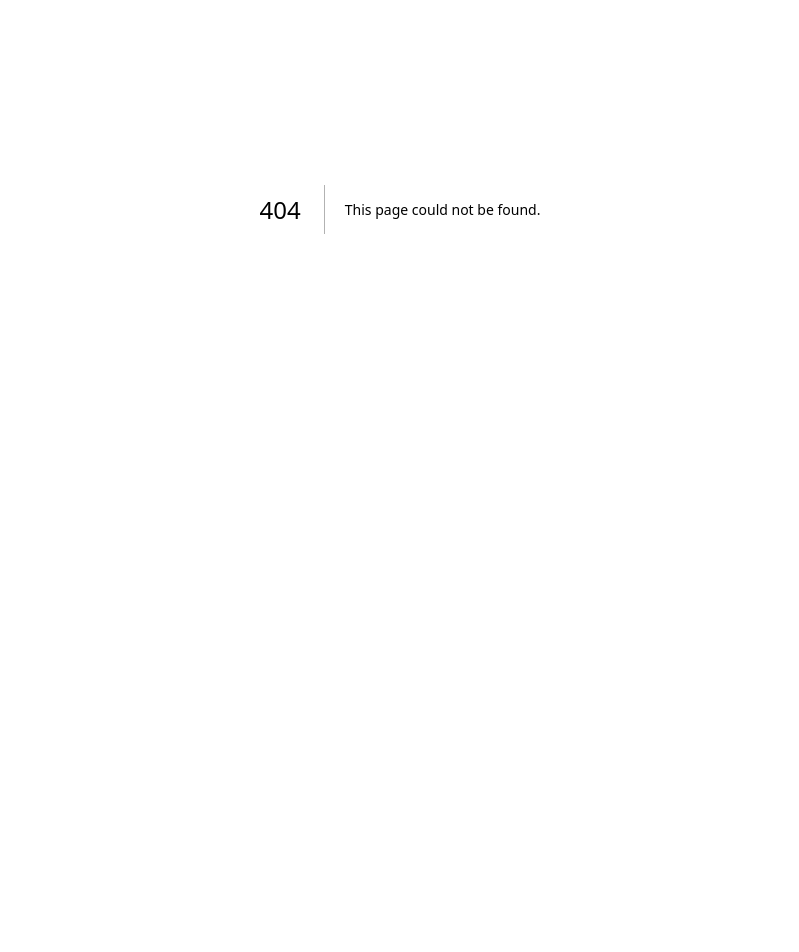
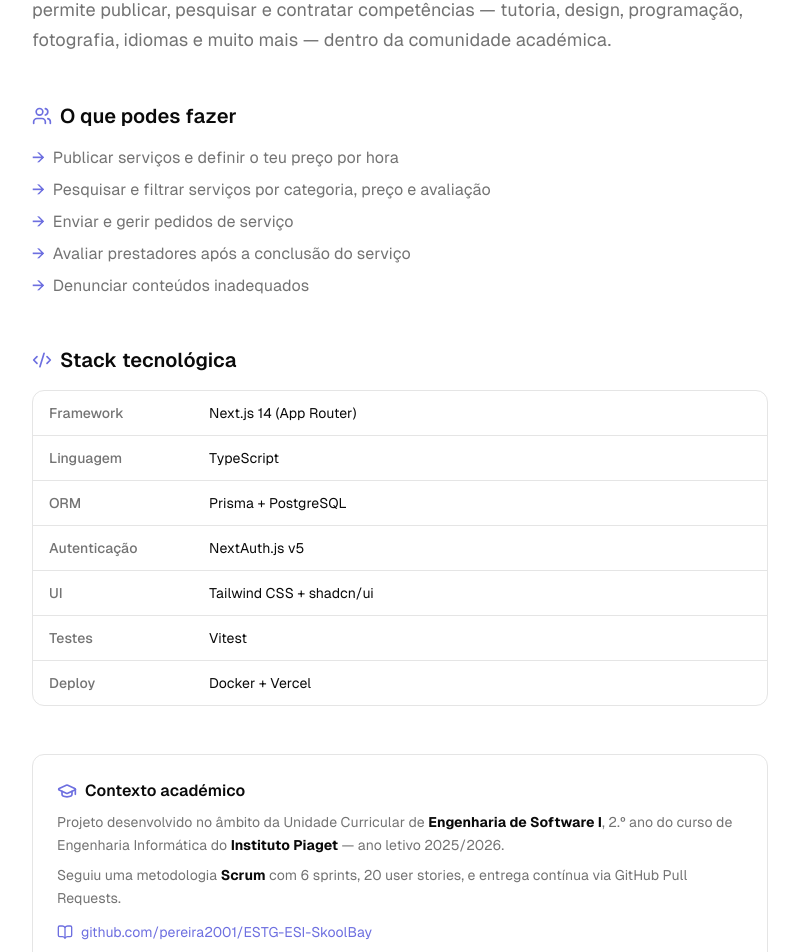
Before and after one commit to pereira2001/ESTG-ESI-SkoolBay, a Next.js app: page /about in a window 1280 px wide. Before the commit this address had no page. Shown: the part 191-1143 px from the top of the page, without its empty margins (240-1039 px from the left). Before the commit the page ends 800 px from the top, so only its background shows below. Built offline with nearby package versions, Linux system fonts and the light colour scheme; no server answers.

Commit message:
feat(about): adicionar página sobre o SkoolBay

```diff
--- /dev/null
+++ b/src/app/(main)/about/page.tsx
@@ -0,0 +1,108 @@
+import type { Metadata } from 'next'
+import { GraduationCap, Code2, Users, BookOpen } from 'lucide-react'
+
+export const metadata: Metadata = {
+  title: 'Sobre — SkoolBay',
+}
+
+const STACK = [
+  { label: 'Framework', value: 'Next.js 14 (App Router)' },
+  { label: 'Linguagem', value: 'TypeScript' },
+  { label: 'ORM', value: 'Prisma + PostgreSQL' },
+  { label: 'Autenticação', value: 'NextAuth.js v5' },
+  { label: 'UI', value: 'Tailwind CSS + shadcn/ui' },
+  { label: 'Testes', value: 'Vitest' },
+  { label: 'Deploy', value: 'Docker + Vercel' },
+]
+
+export default function AboutPage() {
+  return (
+    <div className="max-w-3xl mx-auto px-4 py-12 space-y-12">
+      {/* Hero */}
+      <div className="space-y-4">
+        <h1 className="text-3xl font-bold tracking-tight">Sobre o SkoolBay</h1>
+        <p className="text-lg text-muted-foreground leading-relaxed">
+          O <strong className="text-foreground">SkoolBay</strong> é um marketplace de serviços entre
+          estudantes universitários. A plataforma permite publicar, pesquisar e contratar
+          competências — tutoria, design, programação, fotografia, idiomas e muito mais — dentro
+          da comunidade académica.
+        </p>
+      </div>
+
+      {/* O que podes fazer */}
+      <div className="space-y-4">
+        <h2 className="text-xl font-semibold flex items-center gap-2">
+          <Users className="h-5 w-5 text-primary" />
+          O que podes fazer
+        </h2>
+        <ul className="space-y-2 text-muted-foreground">
+          <li className="flex gap-2">
+            <span className="text-primary font-medium shrink-0">→</span>
+            Publicar serviços e definir o teu preço por hora
+          </li>
+          <li className="flex gap-2">
+            <span className="text-primary font-medium shrink-0">→</span>
+            Pesquisar e filtrar serviços por categoria, preço e avaliação
+          </li>
+          <li className="flex gap-2">
+            <span className="text-primary font-medium shrink-0">→</span>
+            Enviar e gerir pedidos de serviço
+          </li>
+          <li className="flex gap-2">
+            <span className="text-primary font-medium shrink-0">→</span>
+            Avaliar prestadores após a conclusão do serviço
+          </li>
+          <li className="flex gap-2">
+            <span className="text-primary font-medium shrink-0">→</span>
+            Denunciar conteúdos inadequados
+          </li>
+        </ul>
+      </div>
+
+      {/* Stack técnica */}
+      <div className="space-y-4">
+        <h2 className="text-xl font-semibold flex items-center gap-2">
+          <Code2 className="h-5 w-5 text-primary" />
+          Stack tecnológica
+        </h2>
+        <div className="rounded-xl border divide-y">
+          {STACK.map(({ label, value }) => (
+            <div key={label} className="flex items-center gap-4 px-4 py-3 text-sm">
+              <span className="w-36 shrink-0 font-medium text-muted-foreground">{label}</span>
+              <span>{value}</span>
+            </div>
+          ))}
+        </div>
+      </div>
+
+      {/* Contexto académico */}
+      <div className="rounded-xl border bg-primary/5 p-6 space-y-2">
+        <div className="flex items-center gap-2 font-semibold">
+          <GraduationCap className="h-5 w-5 text-primary" />
+          Contexto académico
+        </div>
+        <p className="text-sm text-muted-foreground leading-relaxed">
+          Projeto desenvolvido no âmbito da Unidade Curricular de{' '}
+          <strong className="text-foreground">Engenharia de Software I</strong>, 2.º ano do curso
+          de Engenharia Informática do{' '}
+          <strong className="text-foreground">Instituto Piaget</strong> — ano letivo 2025/2026.
+        </p>
+        <p className="text-sm text-muted-foreground leading-relaxed">
+          Seguiu uma metodologia <strong className="text-foreground">Scrum</strong> com 6 sprints,
+          20 user stories, e entrega contínua via GitHub Pull Requests.
+        </p>
+        <div className="flex items-center gap-2 pt-1">
+          <BookOpen className="h-4 w-4 text-primary" />
+          <a
+            href="https://github.com/pereira2001/ESTG-ESI-SkoolBay"
+            target="_blank"
+            rel="noopener noreferrer"
+            className="text-sm text-primary hover:underline"
+          >
+            github.com/pereira2001/ESTG-ESI-SkoolBay
+          </a>
+        </div>
+      </div>
+    </div>
+  )
+}
```
